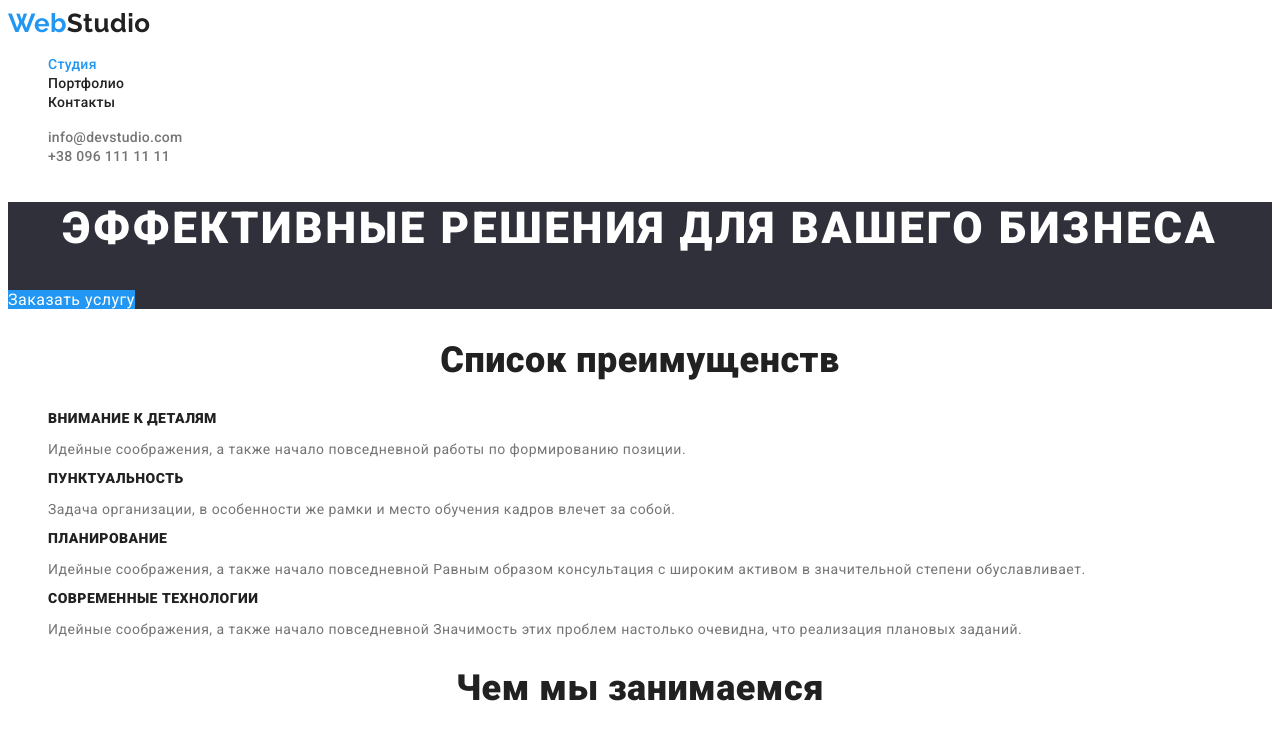
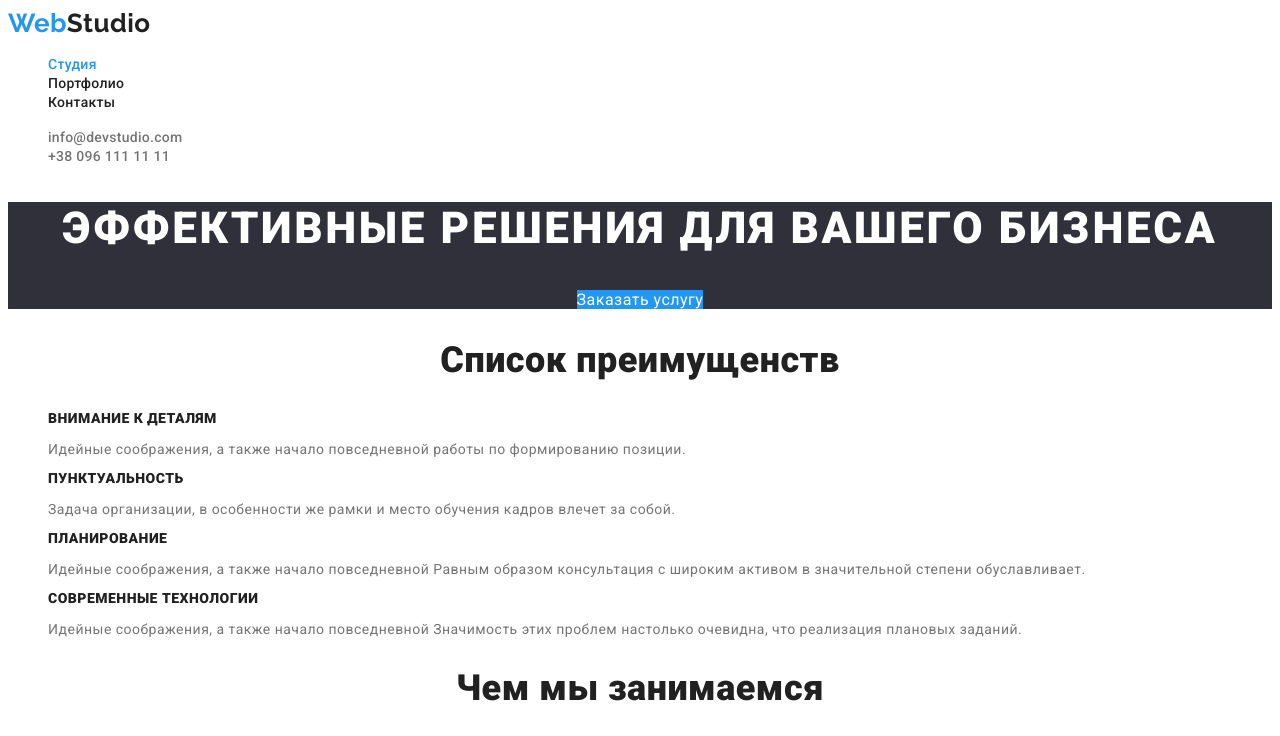
Before and after one commit to MarynaSavonenko/homework2, a plain HTML site: page index.html in a window 1280 px wide. Shown: the top 736 px of the page. Drawn offline with Linux system fonts and the light colour scheme.

Commit message:
Update styles.css

```diff
--- a/css/styles.css
+++ b/css/styles.css
@@ -45,7 +45,8 @@
   .site-nav.list a:hover, .site-nav a:focus{color :var(--accent-color)}
   .site-nav.list .link.current{color: var(--accent-color)}
 
-  .hero{background :var(--background-color-dark) ;}
+  .hero{background :var(--background-color-dark) ;
+text-align: center;}
 
   .hero-title{
   color: #ffffff;
@@ -78,7 +79,8 @@
   line-height: 1,71;
   color: rgba(255, 255, 255, 0.6)
   }
-  .button{color: #ffffff; background-color: var(--accent-color)}
+  .button{color: #ffffff; background-color: var(--accent-color);
+}
   .button-portfolio{background-color: #F5F4FA; color: var(--titlo-text-color);}
   .button-portfolio:hover, .button-portfolio:focus{color: #FFFFFF; background-color: var(--accent-color);}
   .auth-nav a{color: var(--primery-text-color);
```
